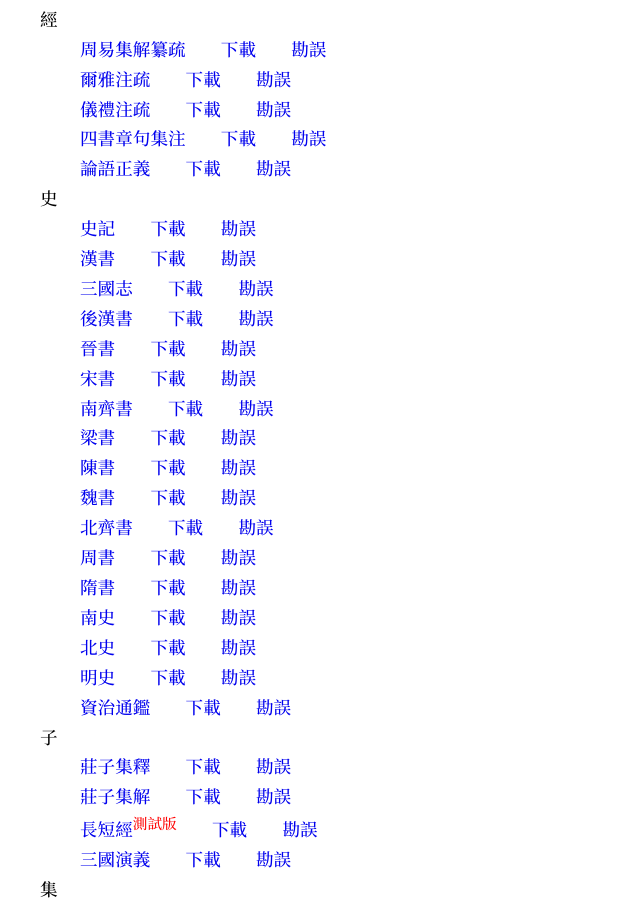
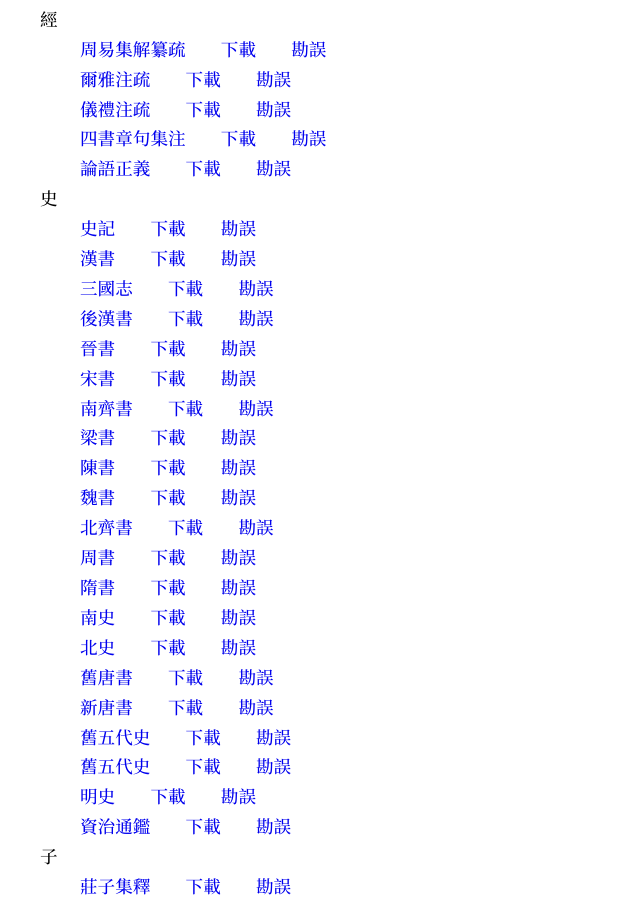
Before and after one commit to Ancient-China-Books/ancient-china-books.github.io, a plain HTML site: page index.html in a window 1280 px wide. Shown: the part 63-963 px from the top of the page, without its empty margins (0-640 px from the left). Drawn offline with Linux system fonts and the light colour scheme.

Commit message:
添加 舊唐書、新唐書、舊五代史、新五代史

```diff
--- a/index.html
+++ b/index.html
@@ -134,6 +134,18 @@
             <a href="https://ancient-china-books.github.io/beishi/">北史</a>&emsp;&emsp;<a href="https://github.com/Ancient-China-Books/beishi/releases">下載</a>&emsp;&emsp;<a href="https://github.com/Ancient-China-Books/beishi/issues">勘誤</a>
           </li>
           <li>
+            <a href="https://ancient-china-books.github.io/jiutangshu/">舊唐書</a>&emsp;&emsp;<a href="https://github.com/Ancient-China-Books/jiutangshu/releases">下載</a>&emsp;&emsp;<a href="https://github.com/Ancient-China-Books/jiutangshu/issues">勘誤</a>
+          </li>
+          <li>
+            <a href="https://ancient-china-books.github.io/xintangshu/">新唐書</a>&emsp;&emsp;<a href="https://github.com/Ancient-China-Books/xintangshu/releases">下載</a>&emsp;&emsp;<a href="https://github.com/Ancient-China-Books/xintangshu/issues">勘誤</a>
+          </li>
+          <li>
+            <a href="https://ancient-china-books.github.io/jiuwudaishi/">舊五代史</a>&emsp;&emsp;<a href="https://github.com/Ancient-China-Books/jiuwudaishi/releases">下載</a>&emsp;&emsp;<a href="https://github.com/Ancient-China-Books/jiuwudaishi/issues">勘誤</a>
+          </li>
+          <li>
+            <a href="https://ancient-china-books.github.io/xinwudaishi/">舊五代史</a>&emsp;&emsp;<a href="https://github.com/Ancient-China-Books/xinwudaishi/releases">下載</a>&emsp;&emsp;<a href="https://github.com/Ancient-China-Books/xinwudaishi/issues">勘誤</a>
+          </li>
+          <li>
             <a href="https://ancient-china-books.github.io/mingshi/">明史</a>&emsp;&emsp;<a href="https://github.com/Ancient-China-Books/mingshi/releases">下載</a>&emsp;&emsp;<a href="https://github.com/Ancient-China-Books/mingshi/issues">勘誤</a>
           </li>
           <li>
```
Also changed, not shown: Fonts/NotoSerifSC-Medium.otf.
